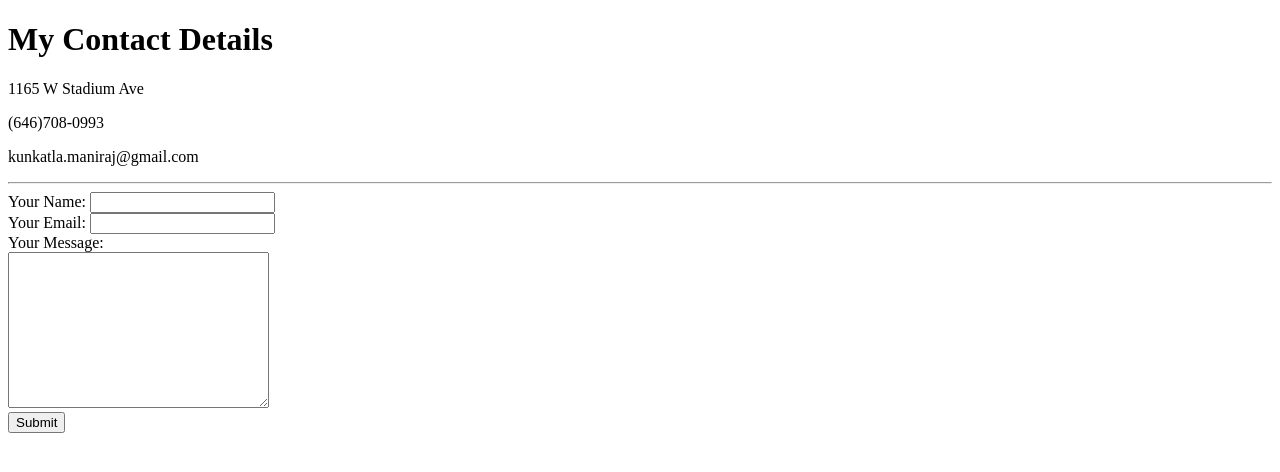
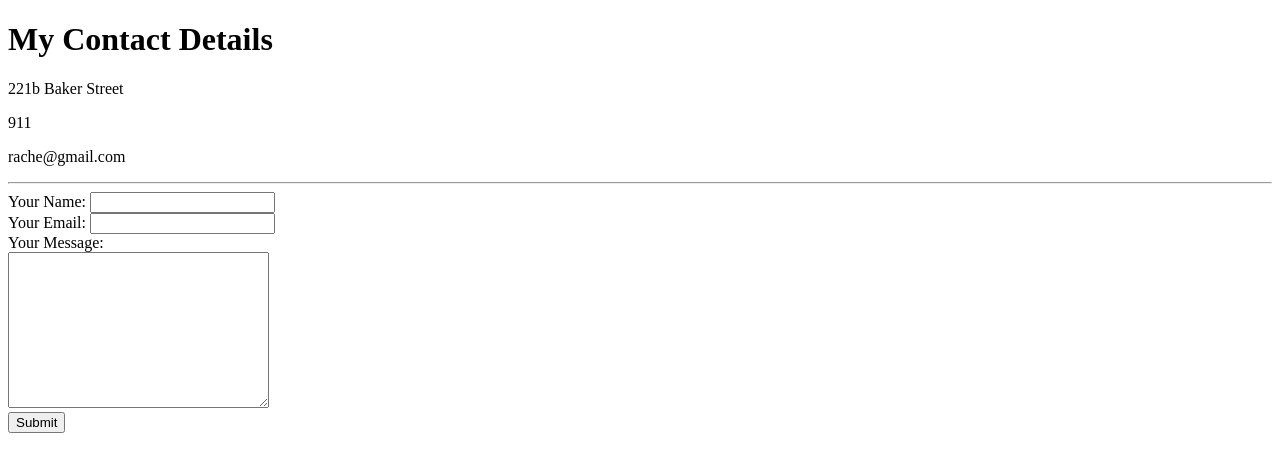
Before and after one commit to kunkatla1999/cv, a plain HTML site: page contact-me.html in a window 1280 px wide. Drawn offline with Linux system fonts and the light colour scheme.

Commit message:
Update contact-me.html

```diff
--- a/contact-me.html
+++ b/contact-me.html
@@ -6,9 +6,9 @@
   </head>
   <body>
     <h1>My Contact Details</h1>
-    <p>1165 W Stadium Ave</p>
-    <p>(646)708-0993</p>
-    <p>kunkatla.maniraj@gmail.com</p>
+    <p>221b Baker Street</p>
+    <p>911</p>
+    <p>rache@gmail.com</p>
 
     <hr>
 
```
